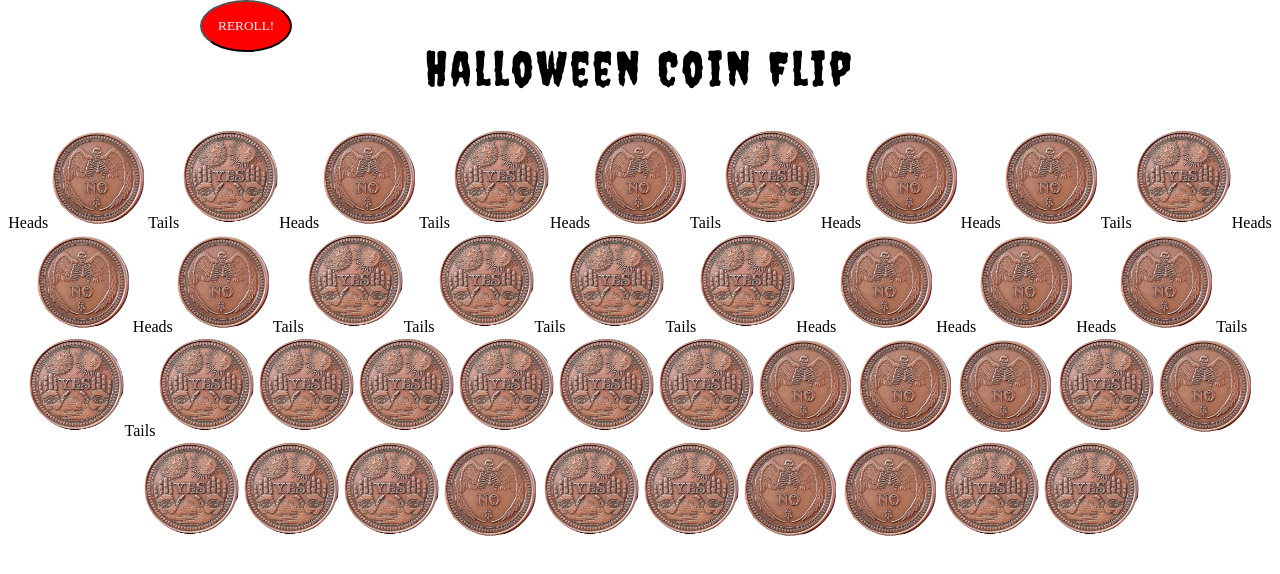
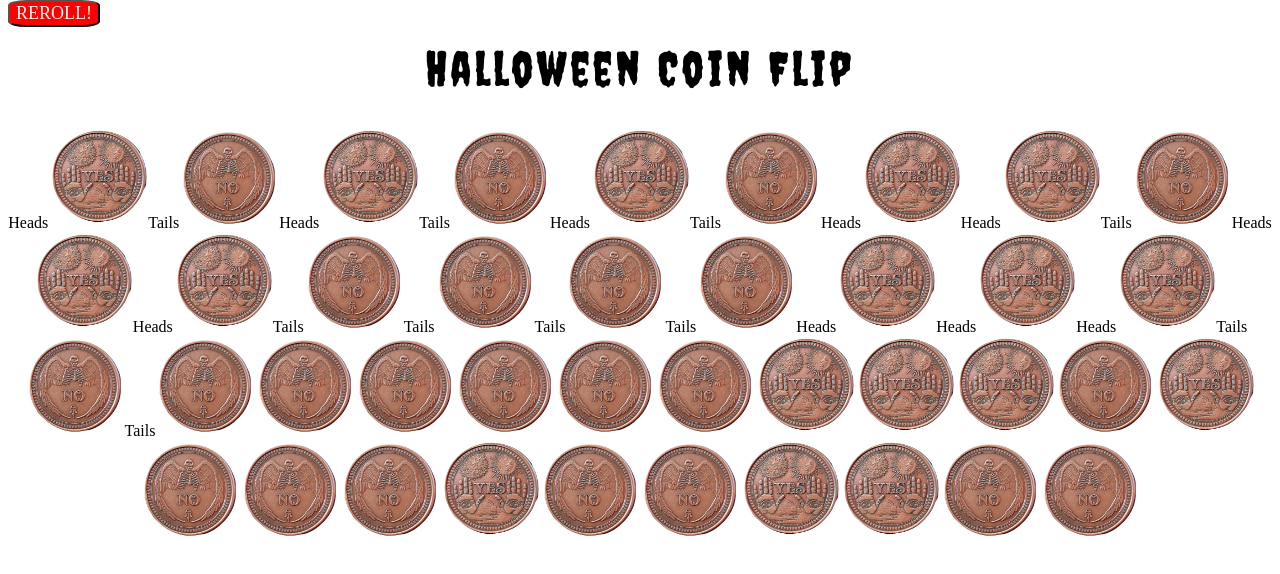
Before and after one commit to cbw29512/coin-object, a plain HTML site: page index.html in a window 1280 px wide. Drawn offline with Linux system fonts and the light colour scheme.

Commit message:
small changes

```diff
--- a/coinObject.js
+++ b/coinObject.js
@@ -1,27 +1,22 @@
-
 const coin = {
   state: 0,
   flip: function() {
-       this.state = Math.floor(Math.random() *2)
-       return this.state
+    this.state = Math.floor(Math.random() * 2);
+    return this.state;
   },
 
   toString: function() {
-        if(this.state === 0)
-            return"Heads"
-        else
-            return "Tails"
+    if (this.state === 0) return "Heads";
+    else return "Tails";
   },
 
   toHTML: function() {
-        const image = document.createElement('img');
-        if(this.state === 0)
-            image.src = "images/nocoinNB.png"
-        else
-            image.src = "images/yescoinNB.png"
+    const image = document.createElement("img");
+    if (this.state === 0) image.src = "images/yescoinNB.png";
+    else image.src = "images/nocoinNB.png";
     return image;
   }
-}
+};
 
 function display20Flips() {
   const results = [];
@@ -32,9 +27,8 @@ function display20Flips() {
     document.body.appendChild(flipResult);
     document.body.appendChild(coin.toHTML());
   }
-    return results
+  return results;
 }
-
 
 function display20Images() {
   const results = [];
@@ -45,7 +39,7 @@ function display20Images() {
   }
 }
 function refreshPage() {
-    window.location.reload()
+  window.location.reload();
 }
 
 display20Flips();
--- a/index.html
+++ b/index.html
@@ -21,13 +21,15 @@
         <a href="#">upgrade your browser</a> to improve your experience.
       </p>
     <![endif]-->
-    <div
-      style="position:absolute;z-index:0;left:0;top:0;width:100%;height:100%;"
+    <!-- <div style="position:absolute;z-index:0;left:0;top:0;width:100%;height:100%;"> -->
+      <!-- <img src="images/halloweenbackground.jpg" style="width:100%;height:100%; "alt="[]"> -->
 
-      <img src="images/halloweenbackground.jpg" style="width:100%;height:100%;"
-        alt="[]">
-      <button type="submit" onClick="refreshPage()">REROLL!</button>
+        <div>
+            <button type="submit" onClick="refreshPage()">REROLL!</button>
+        </div>
+
     </div>
+
     <script src="coinObject.js" async defer></script>
   </body>
 </html>
--- a/style.css
+++ b/style.css
@@ -1,36 +1,41 @@
-@import url('https://fonts.googleapis.com/css?family=Creepster&effect=fire-animation');
-:root{
+@import url("https://fonts.googleapis.com/css?family=Creepster&effect=fire-animation");
+:root {
   padding: 0px;
   margin: 0px;
 }
 
-body{
+body {
   text-align: center;
   display: inline-block;
 }
 
-h1{
-    font-family: 'Creepster', cursive;
+h1 {
+  font-family: "Creepster", cursive;
   z-index: 2;
   position: relative;
   font-size: 3rem;
-    letter-spacing: .2rem;
+  letter-spacing: 0.2rem;
   font-weight: lighter;
 }
 
-img{
+img {
   width: 100px;
   height: 100px;
   position: relative;
   z-index: 1;
 }
 
-div>button{
+button {
   position: absolute;
-    border-radius: 50%;
+  border-radius: 20%;
   background-color: red;
-    padding: 1rem;
   color: whitesmoke;
-    font-family: 'Creeper', serif;
-    left: 200px;
+  font-family: "Creeper", serif;
+  cursor: pointer;
+  display: flex;
+  height: auto;
+  width: auto;
+  font-size: 18px;
+  cursor: pointer;
+  top: -0.01rem;
 }
```
Lines whose indentation alone changed are shown as unchanged.
